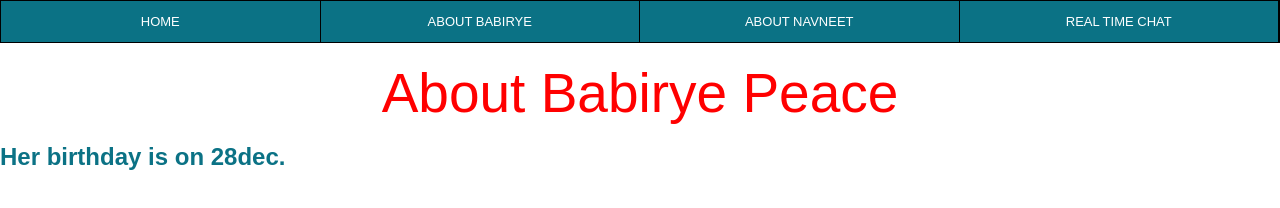
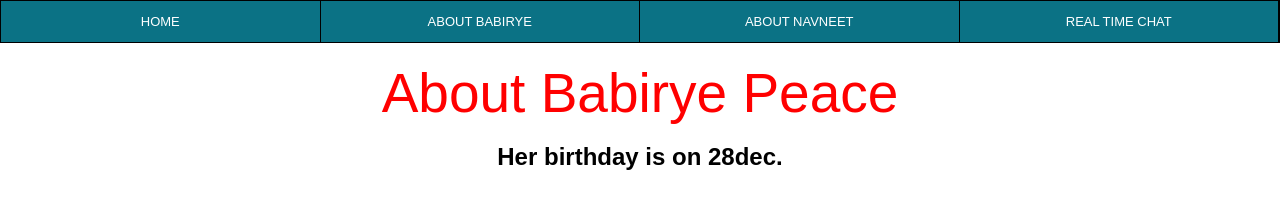
Before and after one commit to teejvan1/Us, a plain HTML site: page babirye.html in a window 1280 px wide. Drawn offline with Linux system fonts and the light colour scheme.

Commit message:
Add files via upload

```diff
--- a/style.css
+++ b/style.css
@@ -17,6 +17,10 @@ h1 {
   font-weight: 100;
   color: red;
   background-color: white;
+}
+h2 {
+  color: black;
+  text-align: center;
 }
 nav {
   display: flex;
```
